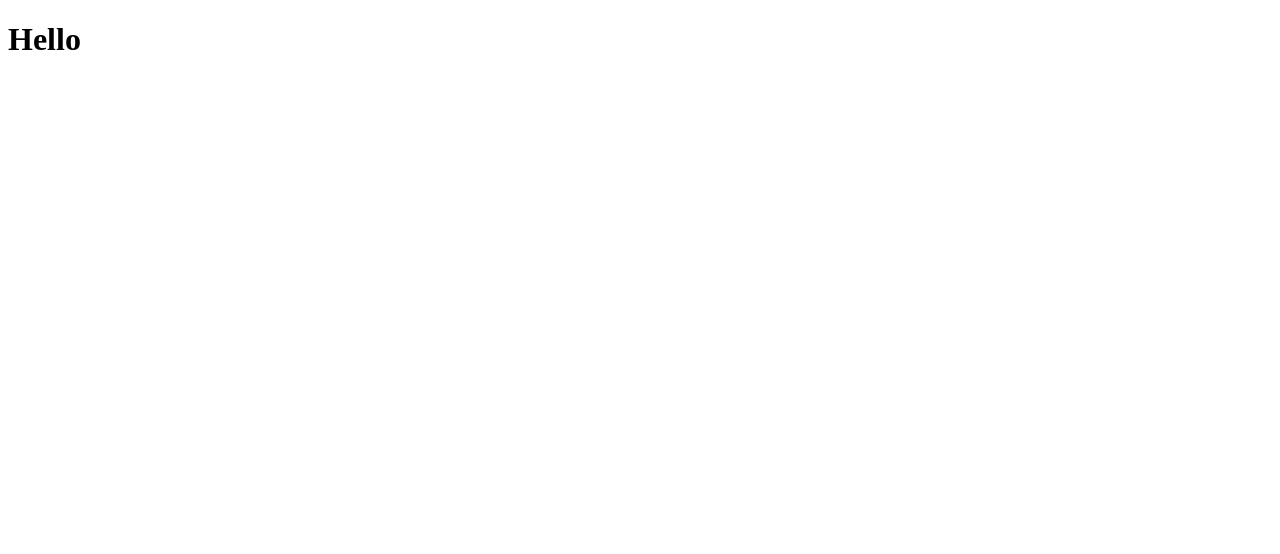
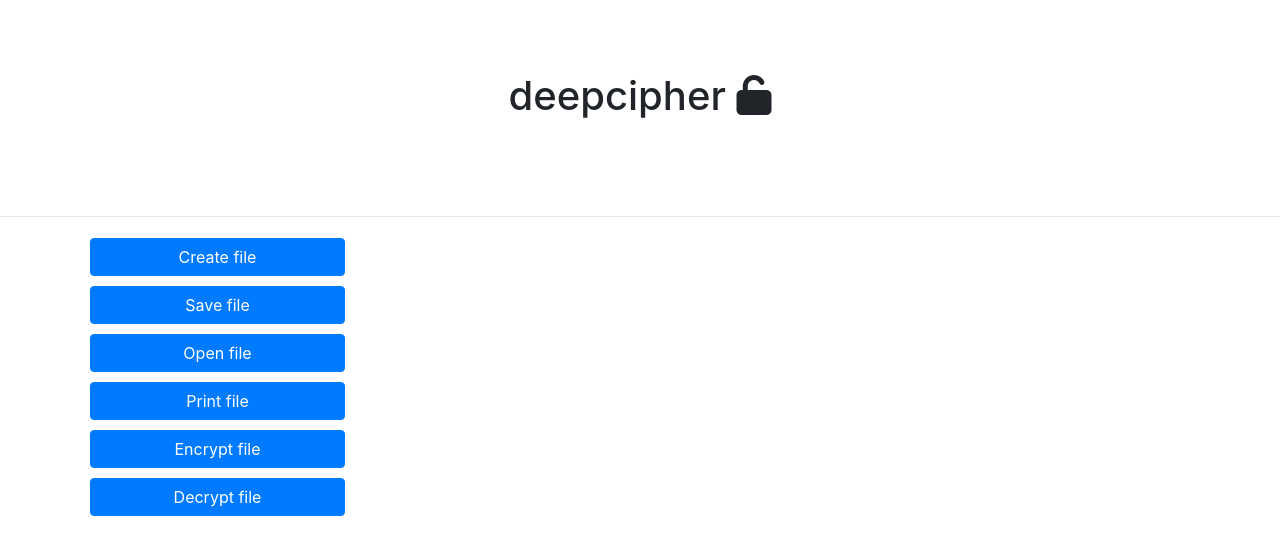
Before and after one commit to zestuus/deepcipher, a website: page public/index.html in a window 1280 px wide. Drawn offline with nearby package versions, Linux system fonts and the light colour scheme.

Commit message:
add header and simple menu

```diff
--- a/public/index.html
+++ b/public/index.html
@@ -3,8 +3,31 @@
 <head>
 	<meta charset="UTF-8">
 	<title>deepcipher</title>
+	<link rel="stylesheet" href="https://stackpath.bootstrapcdn.com/bootstrap/4.4.1/css/bootstrap.min.css" integrity="sha384-Vkoo8x4CGsO3+Hhxv8T/Q5PaXtkKtu6ug5TOeNV6gBiFeWPGFN9MuhOf23Q9Ifjh" crossorigin="anonymous">
+	<link rel="stylesheet" href="style.css">
+	<script src="https://kit.fontawesome.com/1e0a48e0c9.js" crossorigin="anonymous"></script>
 </head>
 <body>
-	<h1>Hello</h1>
+	<div class="container header">
+		<div class="logo">
+			<h1>deepcipher <i class="fas fa-unlock"></i></h1>
+		</div>
+	</div>
+	<hr>
+	<div class="container">
+		<div class="row">
+			<div class="col-3 menu">
+				<button class="btn btn-primary">Create file</button>
+				<button class="btn btn-primary">Save file</button>
+				<button class="btn btn-primary">Open file</button>
+				<button class="btn btn-primary">Print file</button>
+				<button class="btn btn-primary">Encrypt file</button>
+				<button class="btn btn-primary">Decrypt file</button>
+			</div>
+		</div>
+	</div>
+	<script src="https://code.jquery.com/jquery-3.4.1.slim.min.js" integrity="sha384-J6qa4849blE2+poT4WnyKhv5vZF5SrPo0iEjwBvKU7imGFAV0wwj1yYfoRSJoZ+n" crossorigin="anonymous"></script>
+	<script src="https://cdn.jsdelivr.net/npm/popper.js@1.16.0/dist/umd/popper.min.js" integrity="sha384-Q6E9RHvbIyZFJoft+2mJbHaEWldlvI9IOYy5n3zV9zzTtmI3UksdQRVvoxMfooAo" crossorigin="anonymous"></script>
+	<script src="https://stackpath.bootstrapcdn.com/bootstrap/4.4.1/js/bootstrap.min.js" integrity="sha384-wfSDF2E50Y2D1uUdj0O3uMBJnjuUD4Ih7YwaYd1iqfktj0Uod8GCExl3Og8ifwB6" crossorigin="anonymous"></script>
 </body>
 </html>
--- /dev/null
+++ b/public/style.css
@@ -0,0 +1,14 @@
+.header {
+	display: table;
+	height: 200px;
+	overflow: hidden;
+}
+.logo {
+	display: table-cell;
+	vertical-align: middle;
+	text-align: center;
+}
+.menu .btn{
+	width:100%;
+	margin:5px;
+}
```
